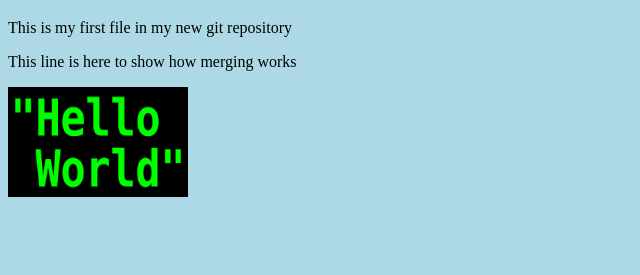
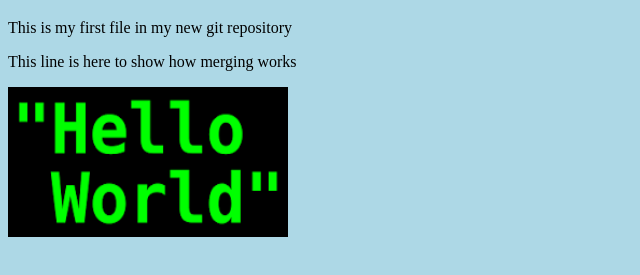
Before and after one commit to NaveenkumarHulimani/Github-pages, a plain HTML site: page index.html in a window 1280 px wide. Shown: the part 61-336 px from the top of the page, without its empty margins (0-640 px from the left). Drawn offline with Linux system fonts and the light colour scheme.

Commit message:
image is resized

```diff
--- a/index.html
+++ b/index.html
@@ -12,7 +12,7 @@
     <p>This is my first file in my new git repository</p>
     <p>This line is here to show how merging works
     </p>
-    <img src="./images-2.png" alt="hello-world-image-2" style="height:110px; width:180px"/>
+    <img src="./images-2.png" alt="hello-world-image-2" style="height:150px; width:280px"/>
 
 </body>
 </html>
```
